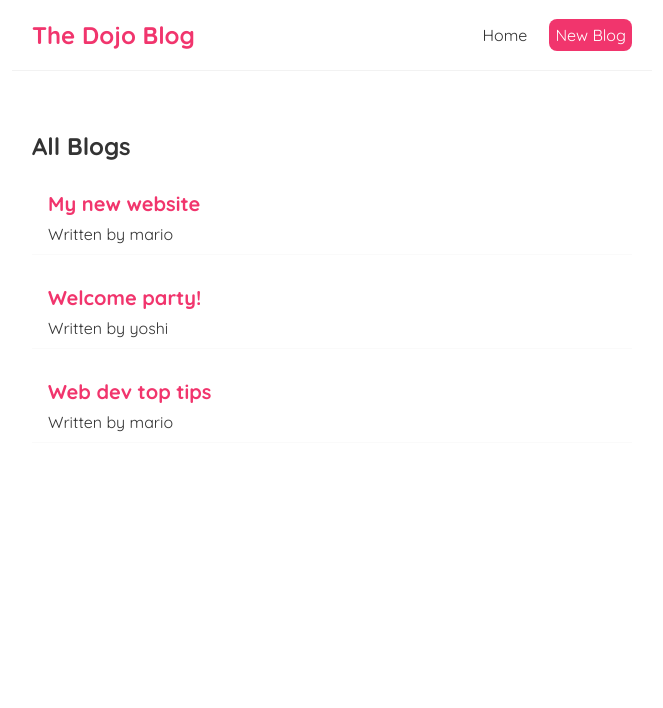
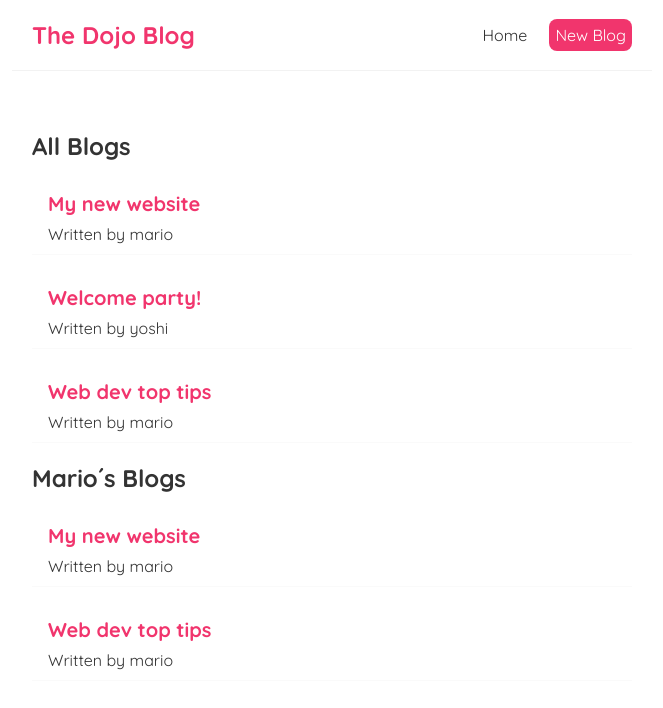
Before and after one commit to yagomateos/dojo-blog-second, a React (Create React App) app: page / in a window 1280 px wide. Shown: the top 708 px of the page, without its empty margins (308-971 px from the left). Built offline with nearby package versions, Linux system fonts and the light colour scheme.

Commit message:
reusing components

```diff
--- a/src/Home.js
+++ b/src/Home.js
@@ -17,6 +17,7 @@ const Home = () => {
   return (
     <div className="home">
       <BlogList blogs={blogs} title="All Blogs" />
+      <BlogList blogs={blogs.filter((blog) => blog.author === "mario")} title="Mario´s Blogs" />
     </div>
   );
 };
```
